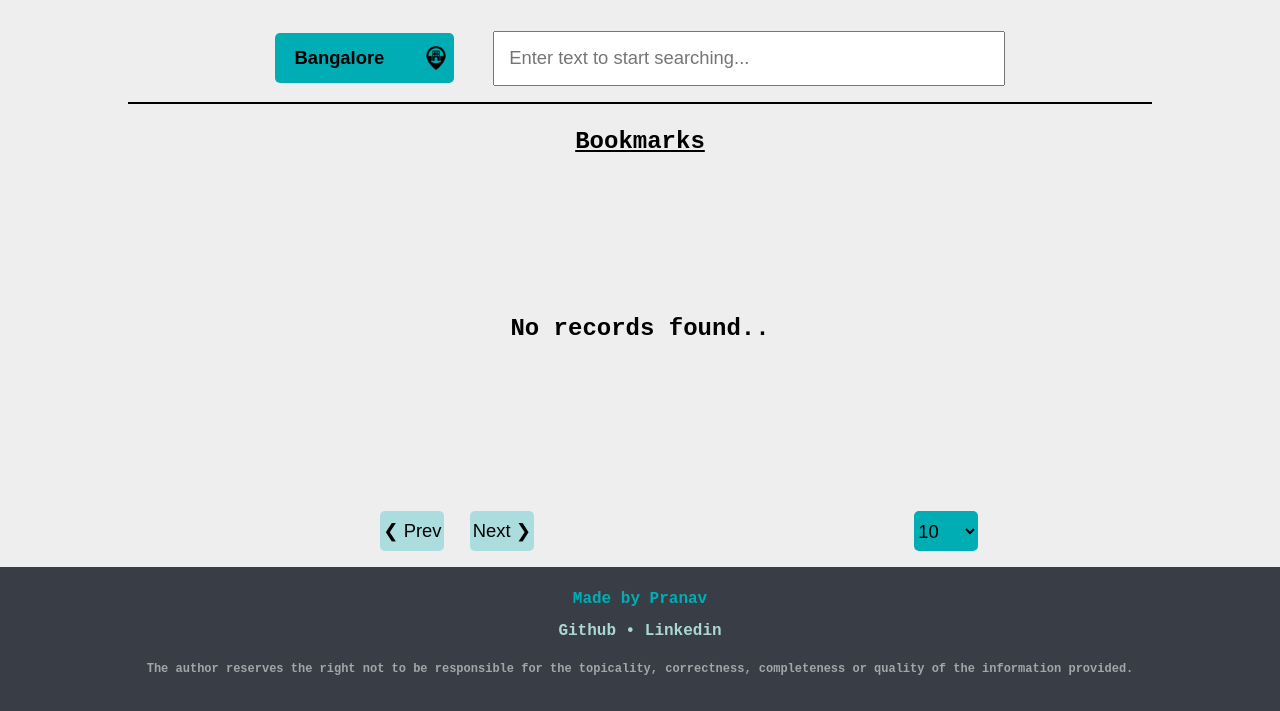
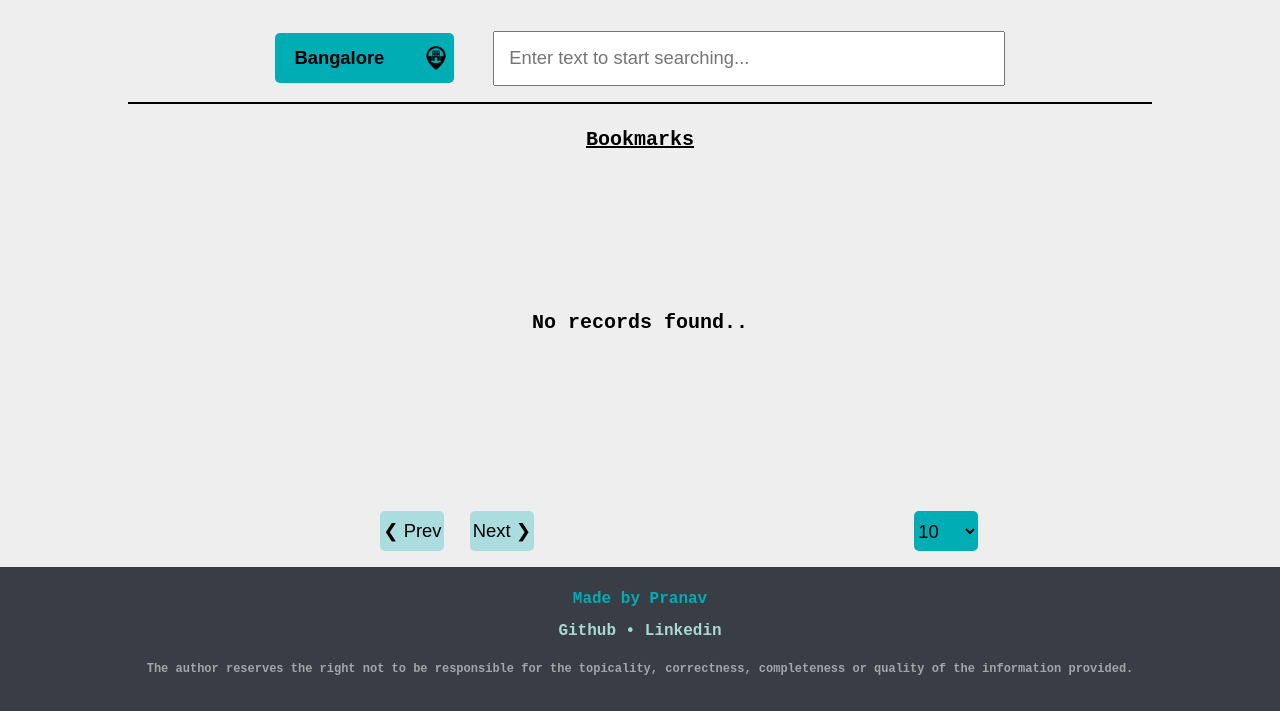
Before and after one commit to pranavkutty/bank-search-engine, a website: page public/index.html in a window 1280 px wide. Shown: the part 89-800 px from the top of the page. Drawn offline with Linux system fonts and the light colour scheme.

Commit message:
minor UI changes

```diff
--- a/public/style.css
+++ b/public/style.css
@@ -75,6 +75,7 @@ hr#top{
 }
 
 #fav-heading{
+    font-size: 2.5vmin;
     margin-top: 3vh;
     text-align: center;
     text-decoration-line: underline;
@@ -136,6 +137,7 @@ td{
 }
 
 #no-table{
+    font-size: 2.5vmin;
     margin-top: 20vh;
     text-align: center;
 }
```
